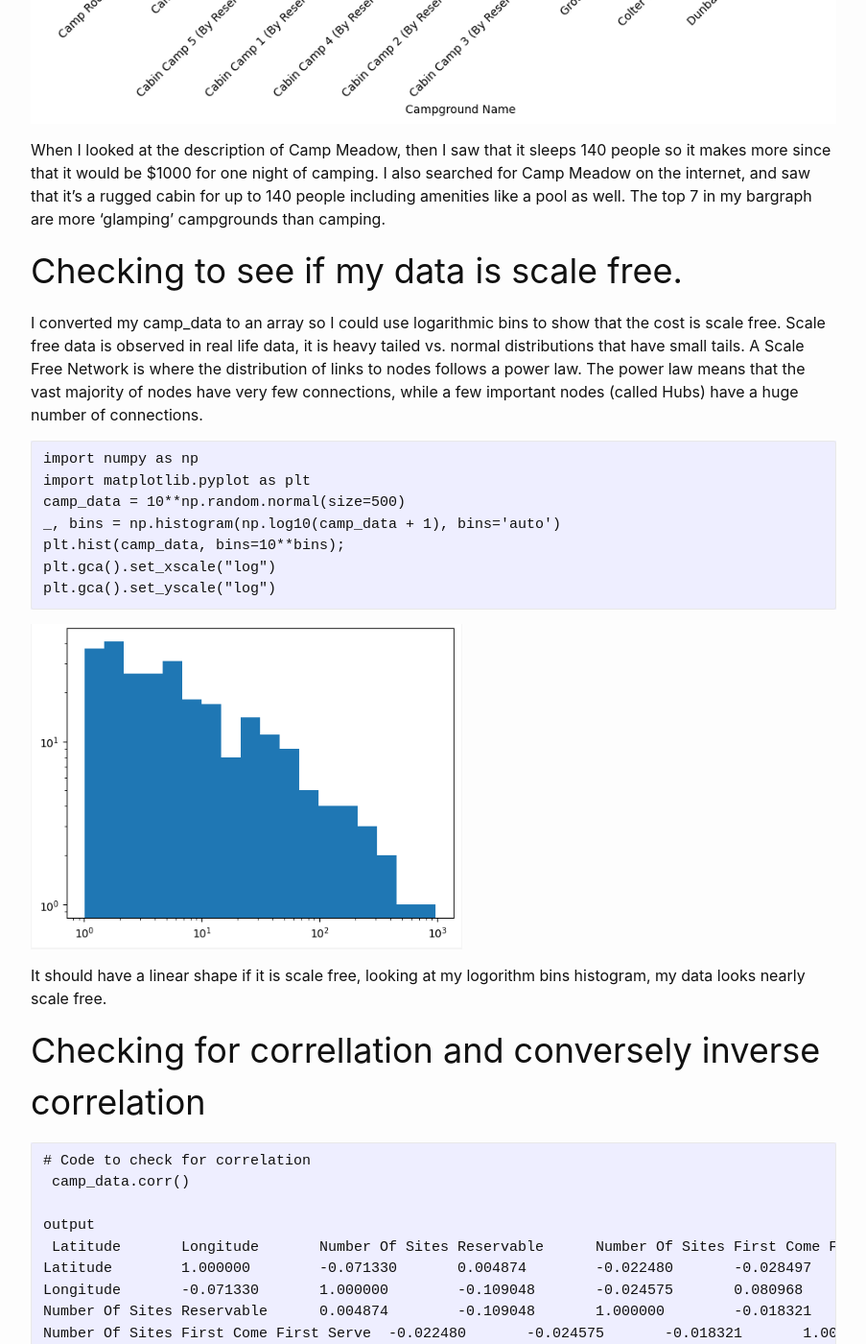
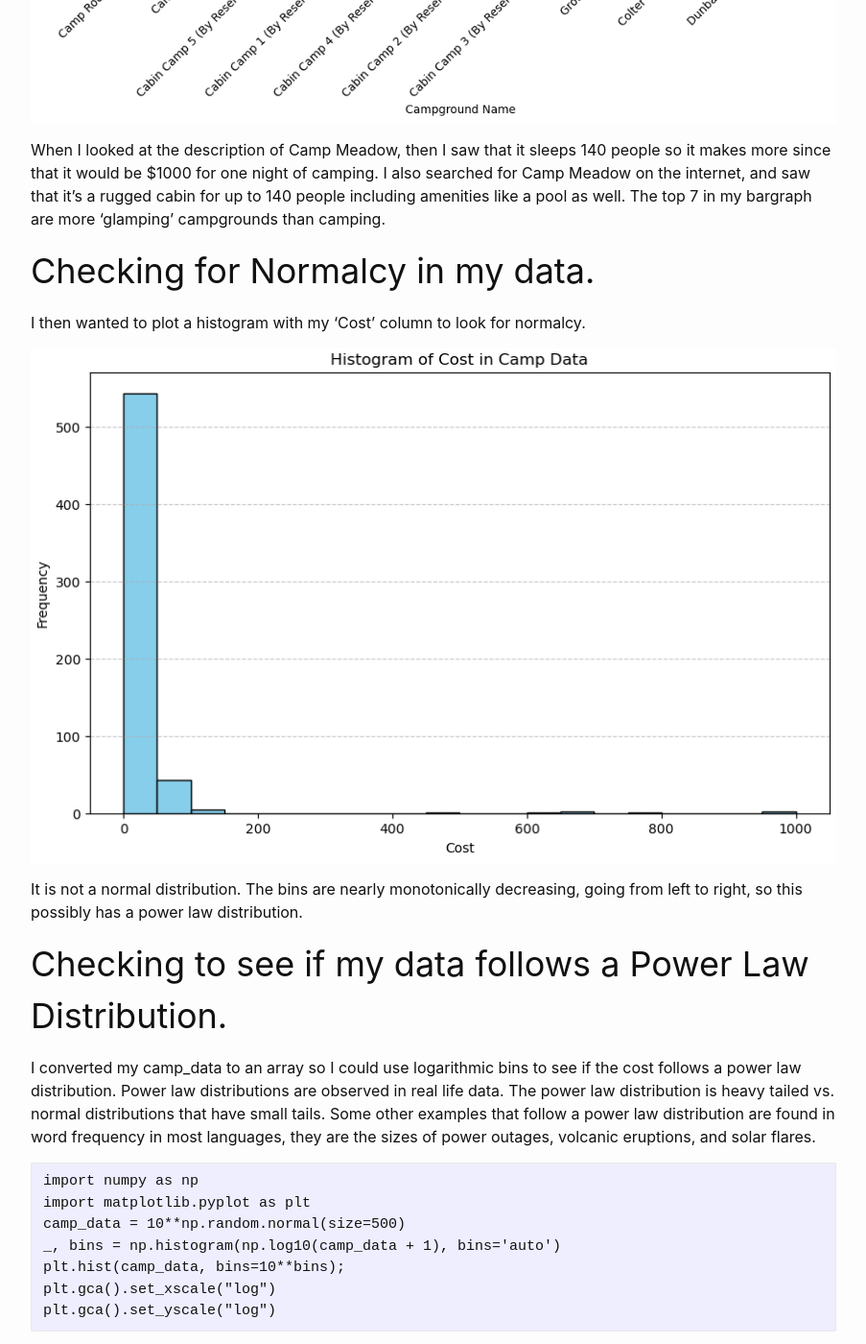
Before and after one commit to bekahwebb/bekahwebb.github.io, a Jekyll site: the page built from _posts/2023-09-01-camp-eda.md, in a window 1280 px wide and 1400 px high, scrolled down 1329 px. Shown: the whole window at 96% size, without its empty margins (188-1091 px from the left). Built offline with Jekyll 4.4.1, drawn with Linux system fonts in a browser that asks for light colours; comment, search, counter and statistics services are not loaded; some of the changed text lies outside the part shown.

Commit message:
1)edits to csv file in blog 2)and hist for norm.

````diff
--- a/_posts/2023-09-01-camp-eda.md
+++ b/_posts/2023-09-01-camp-eda.md
@@ -15,9 +15,15 @@ In my last blog post I shared a histogram with the results for the top camp cost
 
 When I looked at the description of Camp Meadow, then I saw that it sleeps 140 people so it makes more since that it would be $1000 for one night of camping. I also searched for Camp Meadow on the internet, and saw that it's a rugged cabin for up to 140 people including amenities like a pool as well.  The top 7 in my bargraph are more 'glamping' campgrounds than camping.
 
+# Checking for Normalcy in my data.
+I then wanted to plot a histogram with my 'Cost' column to look for normalcy.
 
-# Checking to see if my data is scale free.
-I converted my camp_data to an array so I could use logarithmic bins to show that the cost is scale free. Scale free data is observed in real life data, it is heavy tailed vs. normal distributions that have small tails. A Scale Free Network is where the distribution of links to nodes follows a power law. The power law means that the vast majority of nodes have very few connections, while a few important nodes (called Hubs) have a huge number of connections.
+![cost.hist2.png](/assets/images/cost.hist2.png)
+
+It is not a normal distribution.  The bins are nearly monotonically decreasing, going from left to right, so this possibly has a power law distribution.
+
+# Checking to see if my data follows a Power Law Distribution.
+I converted my camp_data to an array so I could use logarithmic bins to see if the cost follows a power law distribution. Power law distributions are observed in real life data.  The power law distribution is heavy tailed vs. normal distributions that have small tails. Some other examples that follow a power law distribution are found in word frequency in most languages, they are the sizes of power outages, volcanic eruptions, and solar flares.
 ```
 import numpy as np
 import matplotlib.pyplot as plt
@@ -174,7 +180,7 @@ plt.show()
 
 # Conclusion:
 
- It has been interesting to examine the National Park Service campground data.  I have really enjoyed the opportunity to go through this process of having a question that I wanted data to answer.  It's felt like I have been a detective decoding the National Park data by different column variables eg City or Zip to examine the costs of camping geographically.  I liked being suprised by the cost outliers of the campgrounds that were over $65 a night.  The Streamlit app was fun to design and interact with, check it out [here](https://campapp-7twimkm6la75fgzddaylsc.streamlit.app/)  It was part of my detective decoding, searching the data by different column names to find out more information about the different campgrounds in the National Parks across the nation.  I hope that the story that I told with campground data will help you in planning your next camping, or glamping trip.
+ It has been interesting to examine the National Park Service campground data.  I have really enjoyed the opportunity to go through this process of having a question that I wanted data to answer.  It's felt like I have been a detective decoding the National Park data by different column variables eg City or Zip to examine the costs of camping geographically.  I liked being suprised by the cost outliers of the campgrounds that were over $65 a night.  The Streamlit app was fun to design and interact with, check it out [here](https://campapp-7twimkm6la75fgzddaylsc.streamlit.app/).  It was part of my detective decoding, searching the data by different column names to find out more information about the different campgrounds in the National Parks across the nation.  I hope that the story that I told with campground data will help you in planning your next camping, or glamping trip.
 
  We live in a beautiful country, now go camp it.
 
````
Also changed, not shown: _posts/2023-09-01-A-look-at-the-Cost-of-Camping-at-all-63-National-Parks.md (+1 -1 lines), assets/images/cost.hist2.png (added), assets/images/image.jpg (renamed from assets/images/image5.jpg).
